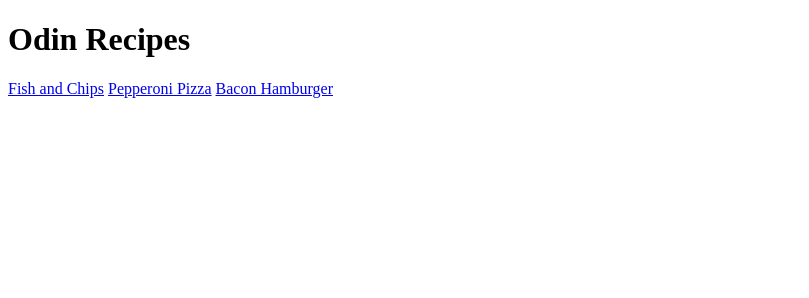
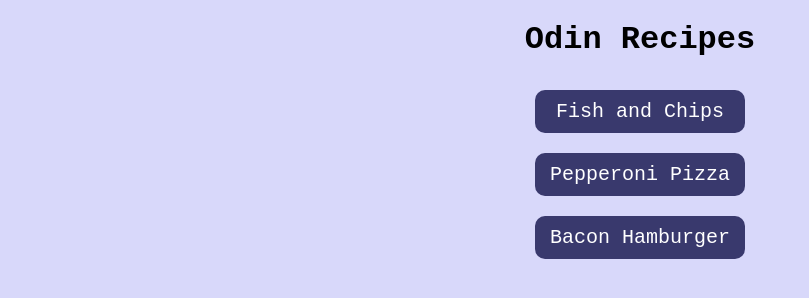
Before and after one commit to Konstanenonen/odin-recipes, a plain HTML site: page index.html in a window 1280 px wide. Shown: the whole page, without its empty margins (0-809 px from the left). Drawn offline with Linux system fonts and the light colour scheme.

Commit message:
Added styling

```diff
--- a/index.html
+++ b/index.html
@@ -5,11 +5,14 @@
   <meta http-equiv="X-UA-Compatible" content="IE=edge">
   <meta name="viewport" content="width=device-width, initial-scale=1.0">
   <title>Recipes</title>
+  <link rel="stylesheet" href="styles.css">
 </head>
 <body>
   <h1>Odin Recipes</h1>
-  <a href="../recipes/fish-and-chips.html">Fish and Chips</a>
-  <a href="../recipes/pepperoni-pizza.html">Pepperoni Pizza</a>
-  <a href="../recipes/bacon-hamburger.html">Bacon Hamburger</a>
+  <div class="container">
+    <a href="../recipes/fish-and-chips.html">Fish and Chips</a>
+    <a href="../recipes/pepperoni-pizza.html">Pepperoni Pizza</a>
+    <a href="../recipes/bacon-hamburger.html">Bacon Hamburger</a>
+  </div>
 </body>
 </html>
--- /dev/null
+++ b/recipes/recipe-styles.css
@@ -0,0 +1,16 @@
+body {
+  display: flex;
+  flex-direction: column;
+  align-items: center;
+  justify-content: center;
+  font-family: 'Courier New', Courier, monospace;
+  background-color: rgb(216, 216, 250);
+}
+
+ol {
+  max-width: 750px;
+}
+
+h3 {
+  margin-top: 75px;
+}
--- /dev/null
+++ b/styles.css
@@ -0,0 +1,27 @@
+body {
+  text-align: center;
+  font-family: 'Courier New', Courier, monospace;
+  background-color: rgb(216, 216, 250);
+}
+
+.container {
+  display: flex;
+  flex-direction: column;
+  align-items: center;
+  justify-content: center;
+}
+
+.container a {
+  font-size: 20px;
+  margin: 10px 0 10px 0;
+  padding: 10px 5px 10px 5px;
+  color: white;
+  background-color: rgb(57, 57, 109);
+  border-radius: 10px;
+  width: 200px;
+  text-decoration: none;
+}
+
+.container a:hover {
+  color: yellow;
+}
```
Also changed, not shown: recipes/bacon-hamburger.html (+1 -0 lines), recipes/fish-and-chips.html (+1 -0 lines), recipes/pepperoni-pizza.html (+4 -3 lines).
